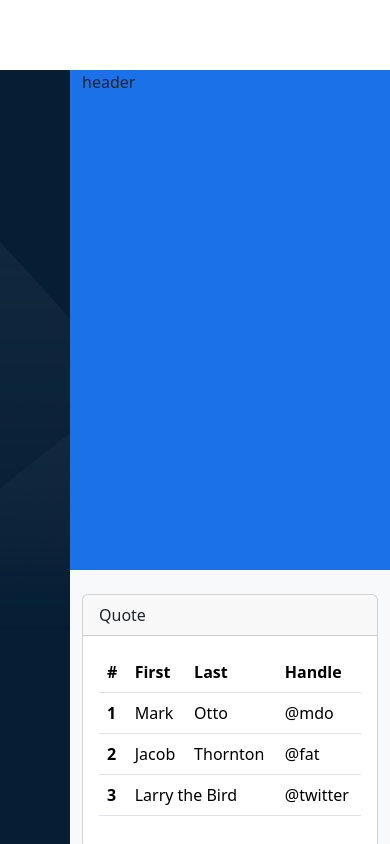
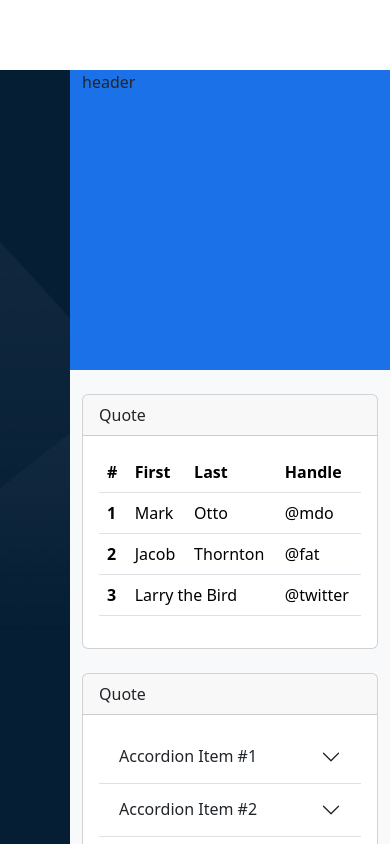
Before and after one commit to EricaMarzi/html-css-bootstrap-dashboard, a plain HTML site: page index.html in a window 390 px wide. Drawn offline with nearby package versions, Linux system fonts and the light colour scheme.

Commit message:
need fix responsive card

```diff
--- a/index.html
+++ b/index.html
@@ -31,10 +31,10 @@
                 </div>
 
                 <div class="container-fluid">
-                    <div class="row row-cols-1 py-4">
+                    <div class="row row-cols-1 py-4 g-4">
 
                         <!--Sezione Tabella-->
-                        <div class="col">
+                        <div class="col col-lg-8">
                             <div class="card">
                                 <div class="card-header">
                                 Quote
@@ -74,7 +74,7 @@
                         </div>
 
                         <!--Sezione accordion-->
-                        <div class="col">
+                        <div class="col col-lg-8">
                             <div class="card">
                                 <div class="card-header">
                                   Quote
@@ -117,7 +117,7 @@
                         </div>
 
                         <!--Section To Do-->
-                        <div class="col">
+                        <div class="col col-lg-4">
                             <div class="card">
                                 <div class="card-header">
                                   Quote
@@ -141,8 +141,8 @@
                             </div>
                         </div>
 
-
-                        <div class="col">
+                        <!--Section graphic-->
+                        <div class="col col-lg-4">
                             <div class="card">
                                 <div class="card-body">
                                     <div class="card" style="width: 18rem;">
--- a/style.css
+++ b/style.css
@@ -65,5 +65,5 @@ main {
 .header-main {
     background-color: #1b72e8;
 
-    height: 500px; /* di costruzione*/
+    height: 300px; /* di costruzione*/
 }
```
